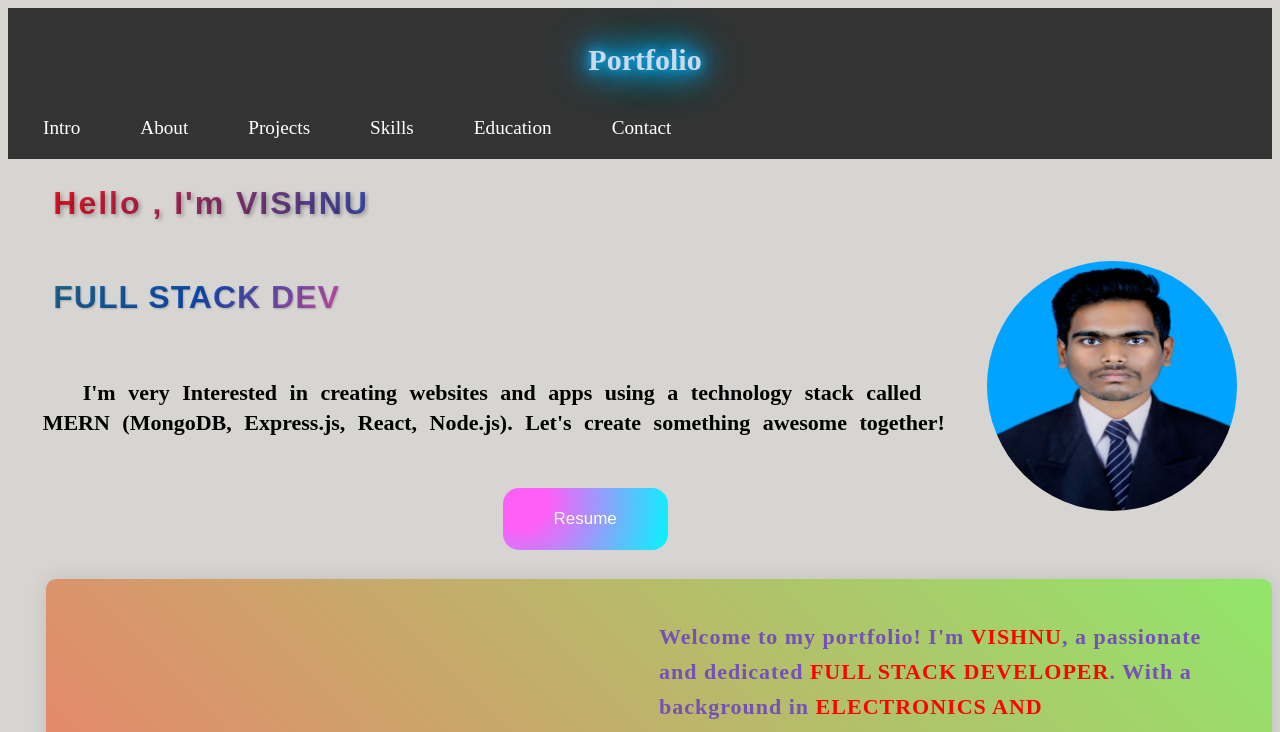
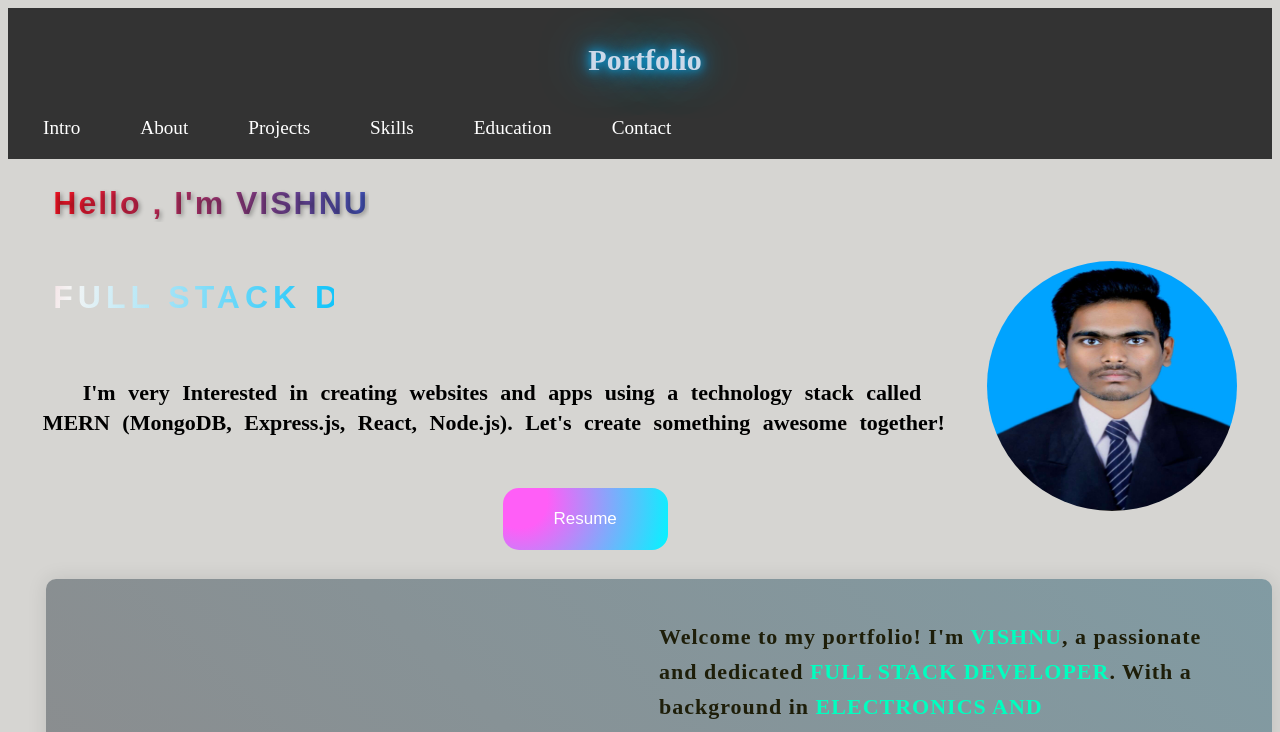
Before and after one commit to Vishnu-D-2002/PORTFOLIO, a React (Vite) app: page / in a window 1280 px wide. Shown: the top 732 px of the page. Built offline with nearby package versions, Linux system fonts and the light colour scheme.

Commit message:
coloring

```diff
--- a/src/components/About/About.css
+++ b/src/components/About/About.css
@@ -142,7 +142,7 @@
 }
 
 #about span {
-    color: rgb(255, 3, 3);
+    color: rgb(0, 255, 191);
 }
 
 @media (min-width:698px) {
@@ -185,7 +185,7 @@
     display: flex;
     justify-content: space-between;
     align-items: center;
-    background: linear-gradient(45deg, #ff6b6b, #91e66a);
+    background: linear-gradient(45deg, #8d8989, #819ba3);
     padding: 20px;
     border-radius: 10px;
     box-shadow: 0 0 20px rgba(0, 0, 0, 0.1);
@@ -276,15 +276,15 @@ ul li {
     }
 
     25% {
-        color: rgb(140, 255, 0);
+        color: whitesmoke;
     }
 
     50% {
-        color: yellow;
+        color: rgb(219, 219, 10);
     }
 
     75% {
-        color:rgb(101, 61, 203);
+        color:#090909;
     }
 
     100% {
--- a/src/components/Contact/Contact.css
+++ b/src/components/Contact/Contact.css
@@ -95,3 +95,14 @@
       width: 250px;
     }
 }
+
+#conttitle {
+  background: linear-gradient(90deg, #138af3, #f903d8);
+  background-clip: text;
+  color: transparent;
+  text-align: center;
+  transition: color 0.3s ease-in-out;
+  letter-spacing: 2px;
+  font-size: 34px;
+  text-shadow: 2px 2px 4px rgba(0, 0, 0, 0.3);
+}
--- a/src/components/Contact/Contact.jsx
+++ b/src/components/Contact/Contact.jsx
@@ -6,7 +6,7 @@ function Contact() {
   return (
     <section id='contact'>
       <div>
-        <h1 id='title'>Get in Touch</h1>
+        <h1 id='conttitle'>Get in Touch</h1>
         <div className="card">
 
           <a className="social-link2" href='https://github.com/Vishnu-D-2002?tab=repositories' target='_blank'>
--- a/src/components/Intro/Intro.css
+++ b/src/components/Intro/Intro.css
@@ -33,12 +33,15 @@ body{
 }
 
 #fsd {
-    background: repeating-linear-gradient(135deg, #227298, #0f51c3, rgb(235, 88, 181));
+    background: linear-gradient(99deg, #fc0324,whitesmoke, #0fc4fb);
+    letter-spacing: 5px;
+    -webkit-background-clip: text;
     background-clip: text;
-    color: transparent;
-    transition: color 0.3s ease-in-out;
-    letter-spacing: 1px;
-    text-shadow: 1px 1px 2px rgba(0, 0, 0, 0.2);
+    -webkit-text-fill-color: transparent;
+    background-repeat: no-repeat;
+    background-size: 80%;
+    animation: shine 5s linear infinite;
+    position: relative;
 }
 
 #end {
--- a/src/components/Intro/Intro.jsx
+++ b/src/components/Intro/Intro.jsx
@@ -16,12 +16,12 @@ function Intro() {
 
   useEffect(() => {
     animateTitle("VISHNU", setTitleText);
-    animateTitle('FULL STACK DEVELOPER (MERN)', setFsdText);
+    // animateTitle('FULL STACK DEVELOPER (MERN)', setFsdText);
 
     const intervalId = setInterval(() => {
       animateTitle("VISHNU", setTitleText);
-      animateTitle('FULL STACK DEVELOPER (MERN)', setFsdText);
-    }, 14000);
+      // animateTitle('FULL STACK DEVELOPER (MERN)', setFsdText);
+    }, 4000);
 
     return () => clearInterval(intervalId);
   }, []);
--- a/src/components/Navbar/Navbar.css
+++ b/src/components/Navbar/Navbar.css
@@ -37,12 +37,27 @@ li {
     text-shadow:
         0px 0px 10px rgb(8, 175, 246),
         0px 0px 20px rgb(8, 175, 246),
-        0px 0px 30px rgb(8, 175, 246),
-        0px 0px 40px rgb(8, 175, 246),
         0px 0px 50px rgb(8, 175, 246);
     color: rgb(204, 217, 233);
+    /* background: linear-gradient(99deg,whitesmoke,#333);
+    letter-spacing: 5px;
+    -webkit-background-clip: text;
+    background-clip: text;
+    -webkit-text-fill-color: transparent;
+    background-repeat: no-repeat;
+    background-size: 80%;
+    animation: shine 3s linear infinite;
+    position: relative; */
 }
 
+@keyframes shine{
+    0%{
+        background-position-x: -500%;
+    }
+    100%{
+        background-position-x: 500%;
+    }
+}
 #checkbox {
     display: none;
 }
```
